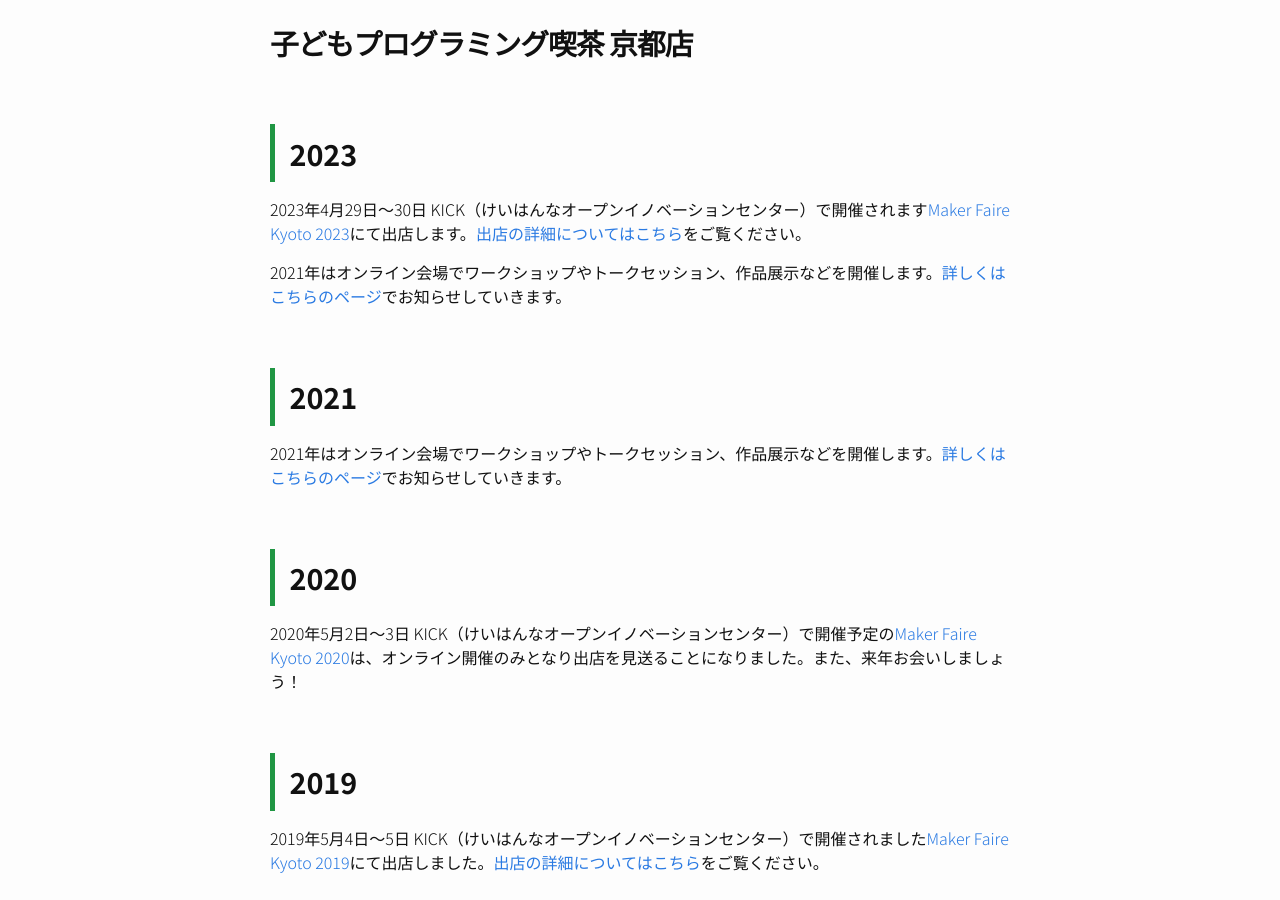
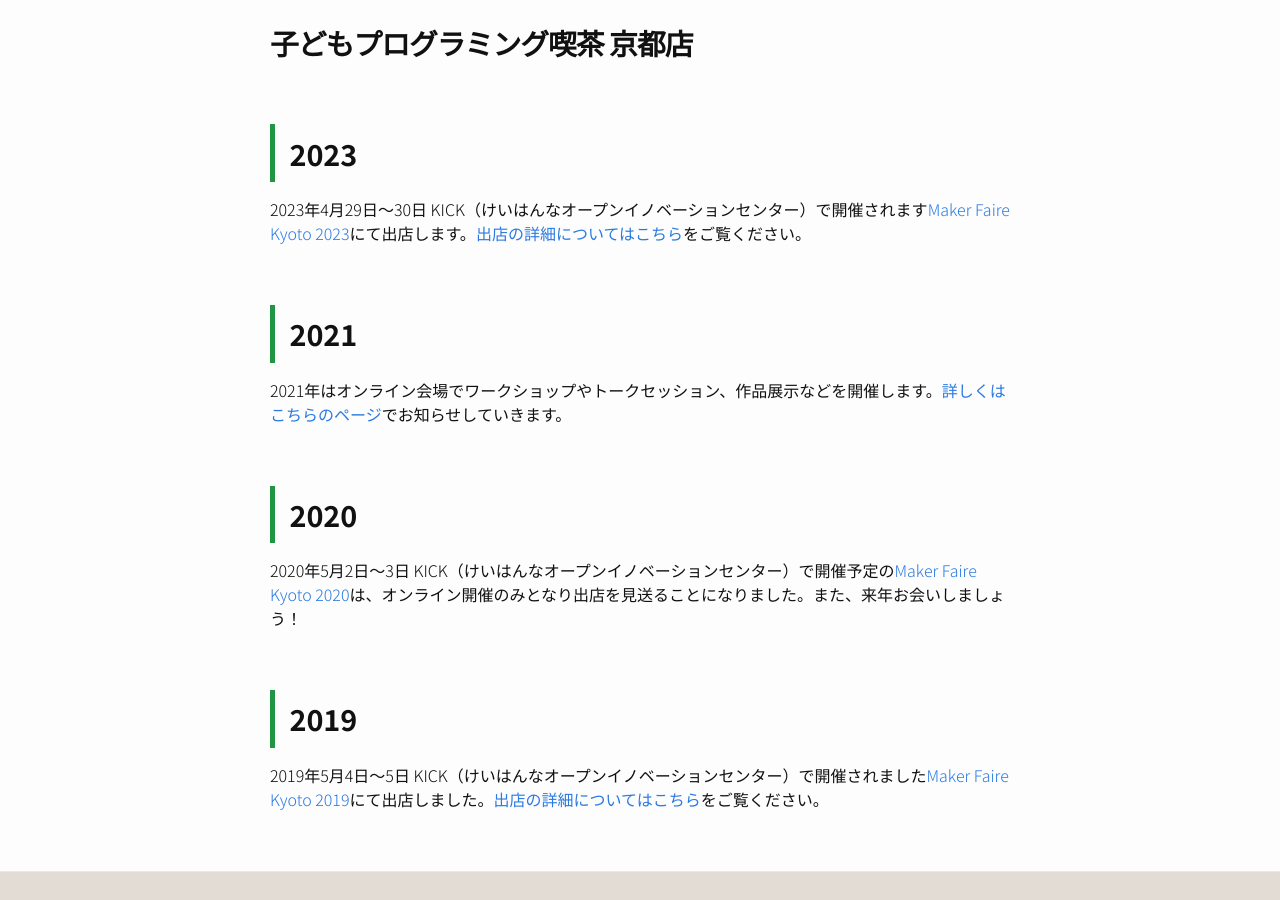
Before and after one commit to pgmsaloon4kids/pgmsaloon4kids.github.io, a Jekyll site: the page built from pages/kyoto/index.md, in a window 1280 px wide and 900 px high, scrolled down 358 px. Built offline with Jekyll 4.4.1, drawn with Linux system fonts in a browser that asks for light colours.

Commit message:
削除漏れ対応

```diff
--- a/pages/kyoto/index.md
+++ b/pages/kyoto/index.md
@@ -5,8 +5,6 @@ title: 子どもプログラミング喫茶 京都店
 ---
 ## 2023
 2023年4月29日〜30日 KICK（けいはんなオープンイノベーションセンター）で開催されます[Maker Faire Kyoto 2023](https://makezine.jp/event/mfk2023/)にて出店します。[出店の詳細についてはこちら](/kyoto/2023/)をご覧ください。
-
-2021年はオンライン会場でワークショップやトークセッション、作品展示などを開催します。[詳しくはこちらのページ](/kyoto/2021/)でお知らせしていきます。
 
 ## 2021
 2021年はオンライン会場でワークショップやトークセッション、作品展示などを開催します。[詳しくはこちらのページ](/kyoto/2021/)でお知らせしていきます。
```
